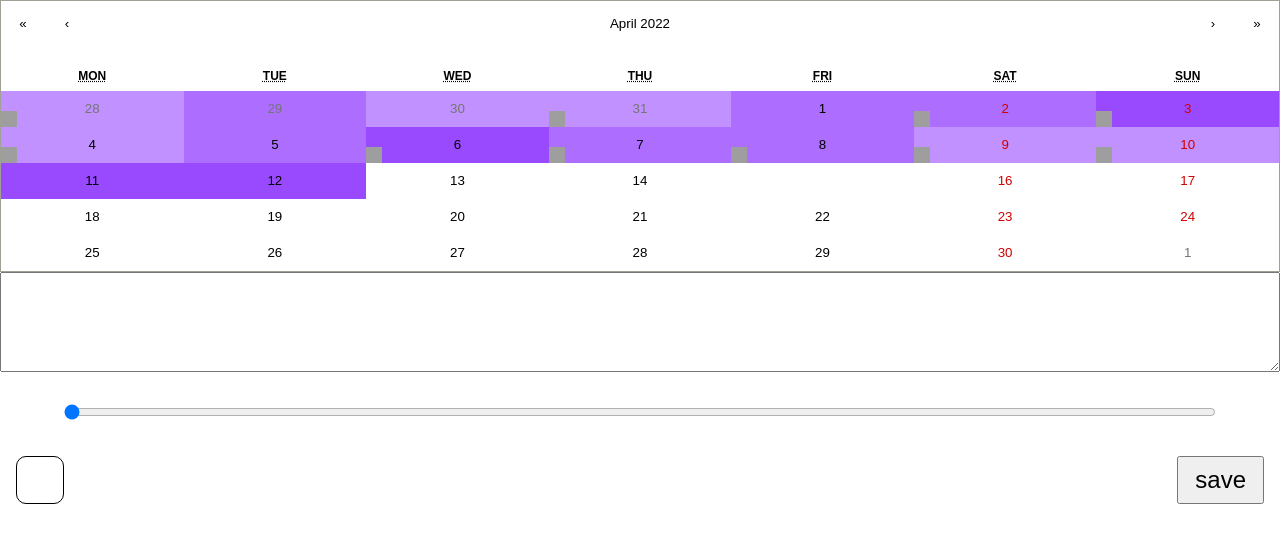
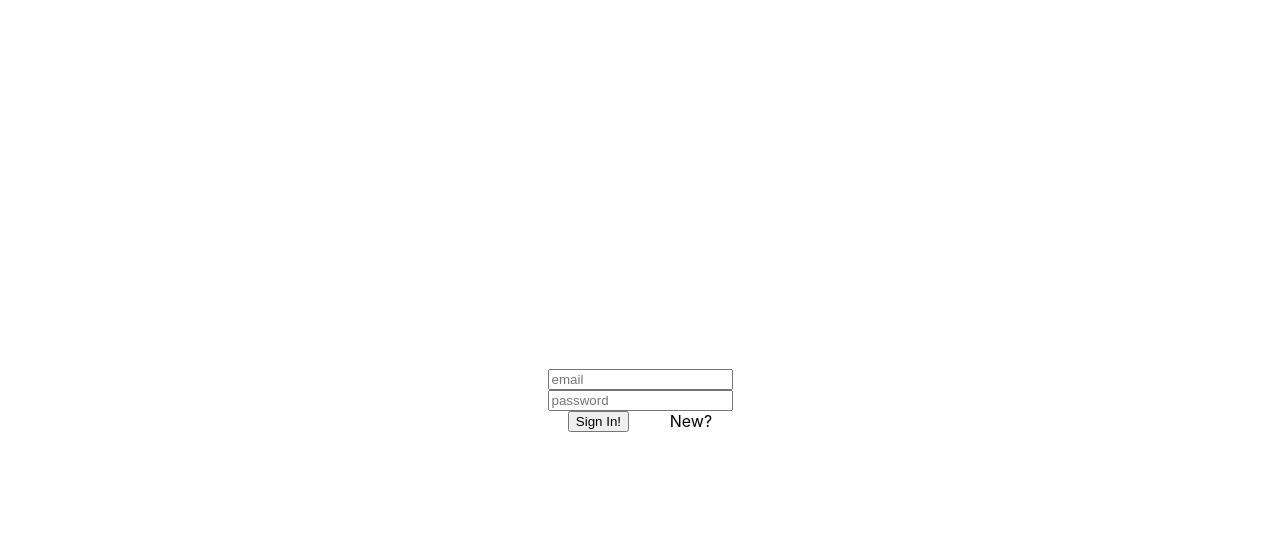
Before and after one commit to ezesco/moods-fe-react, a React (Create React App) app: page / in a window 1280 px wide. Shown: the top 542 px of the page. Built offline with nearby package versions, Linux system fonts and the light colour scheme; grey boxes are pictures that could not be loaded.

Commit message:
restructured project to have potential sign in page

```diff
--- a/src/App.css
+++ b/src/App.css
@@ -14,6 +14,23 @@
   background-image: url("./imgs/loading.gif");
   background-size: cover;
   background-position: center;
+}
+
+.App {
+  max-width: 800px;
+  margin: auto;
+}
+
+.App.SignIn {
+  position: fixed;
+  inset: 0;
+  display: grid;
+  place-items: center;
+}
+
+.App.SignIn > div {
+  display: flex;
+  flex-direction: column;
 }
 
 .App textarea {
--- a/src/App.js
+++ b/src/App.js
@@ -1,20 +1,39 @@
 import './App.css';
 import React, { useState, useEffect } from 'react';
-import DBHandler from "./DBHandler.js";
+import FBHandler from "./FBHandler.js";
 import Calendar from 'react-calendar';
 import 'react-calendar/dist/Calendar.css';
 
-const db = new DBHandler();
+const fb = new FBHandler();
 const reduce_cn = obj => Object.entries(obj).filter(([key, val]) => val).map(([key]) => key).join(" ");
 
 function App() {
+  const [auth, setAuth] = useState(null);
+  useEffect(function() {
+    fb.checkAuth(auth).then(r => setAuth(r));
+  }, []);
+
+
+  return (
+    <div className={reduce_cn({
+          App: true,
+          SignIn: !auth
+    })}>
+      {
+        auth ? <MoodApp {...{auth}} /> : <SignIn {...{setAuth}} />
+      }
+    </div>
+  );
+}
+
+function MoodApp(props) {
   const [date, setDate] = useState(new Date());
   const [dateDataRaw, setDateData] = useState([]);
   const [loading, setLoading] = useState(false);
   useEffect(() => {
     (async () => {
       setLoading(true);
-      const data = await db.getData();
+      const data = await fb.getData();
       setDateData(data);
       setLoading(false);
     })();
@@ -29,7 +48,6 @@ function App() {
       mj: weed
     }
   ];
-
   function getBackground({date, view}) {
       if (view !== 'month') return null;
       const dateStr = date.toDateString();
@@ -38,7 +56,6 @@ function App() {
       const {moodRank, mj} = data;
       return <UnderneathTile mood={moodRank / 100} mj={mj} />
   }
-
   return (
     <div className={reduce_cn({
         "App": true,
@@ -54,6 +71,20 @@ function App() {
           })}
           onClick={() => setWeed(!weed)}></div>
         <button style={{fontSize: "1.5rem", padding: "0.3rem 1rem"}}> save </button>
+      </div>
+    </div>
+  );
+}
+
+function SignIn(props) {
+  const [signUp, setSignUp] = useState(false);
+  return (
+    <div>
+      <input type="text" placeholder="email" />
+      <input type="text" placeholder="password" />
+      <div style={{display: "flex", justifyContent: "space-around"}}>
+        <button>{signUp ? "Sign Up!" : "Sign In!"}</button>
+        <div onClick={() => setSignUp(!signUp)}>{signUp ? "Old?" : "New?"}</div>
       </div>
     </div>
   );
--- a/src/DBHandler.js
+++ b/src/FBHandler.js
@@ -109,14 +109,21 @@ const defaultData = [
   },
 ];
 
-class DBHandler {
+class FBHandler {
   constructor() {
 
   }
+  wait(ms) {
+    return new Promise(r => setTimeout(r, ms));
+  }
   async getData() {
-    await new Promise(r => setTimeout(r, Math.floor(Math.random()*5e3)));
+    await this.wait(2000);
     return defaultData;
+  }
+  async checkAuth(auth) {
+    await this.wait(1000);
+    return auth
   }
 }
 
-export default DBHandler;
+export default FBHandler;
```
